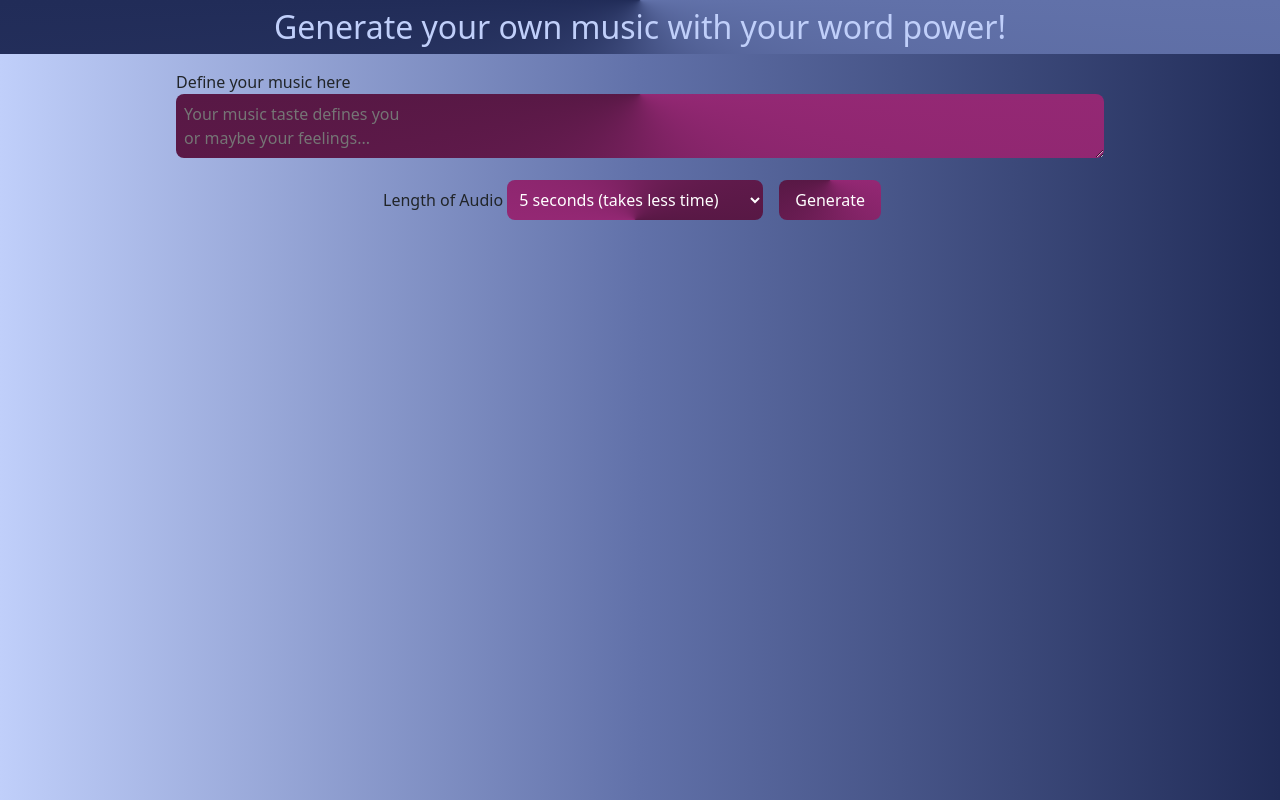
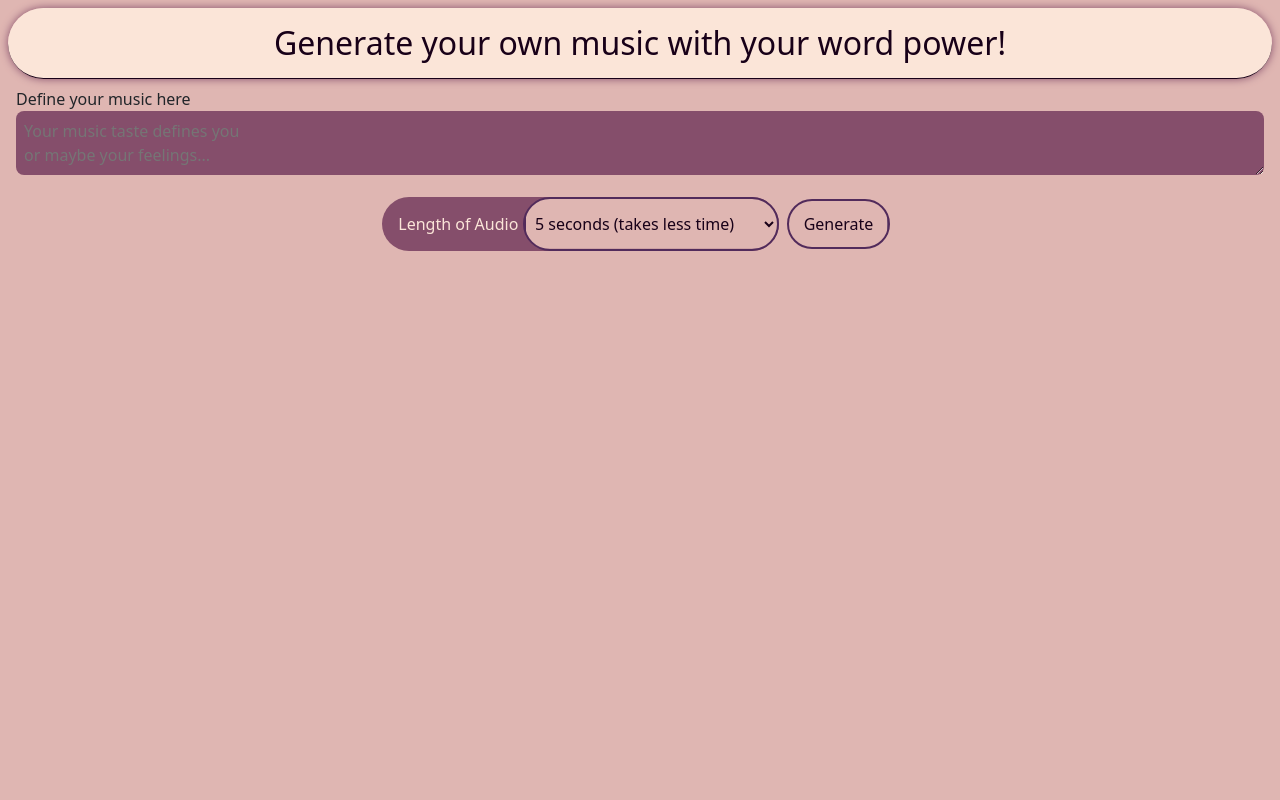
Before and after one commit to AjayRahul1/Music-Generation, a FastAPI app: page / in a window 1280 px wide. Run offline with FastAPI, Linux system fonts and the light colour scheme; some libraries are stand-ins or nearby versions.

Commit message:
Modify whole design with more fluid animations
New Animation of Jerry

```diff
--- a/templates/index.html
+++ b/templates/index.html
@@ -48,11 +48,41 @@
       --pink-l3: #581845;
       --pinkTopBottomConeGradient: repeating-conic-gradient(from 270deg at 50% 0%, var(--pink-l2), var(--pink-l1), var(--pink-l3));
       --pinkBottomTopConeGradient: repeating-conic-gradient(from 90deg at 50% 100%, var(--pink-l2), var(--pink-l1), var(--pink-l3));
+
+      --nothingLightBG: #E2E2E2;
+      --nothingLightIconBG : #F1F1F1;
+      --nothingTextOnLight: #1b1b1b;
+
+      /* Grape Black, Purple, Slight Dark Violet, Slight Dark Pink, Flesh, Light Cream  */
+      --grapeBlack: #180018;
+      --purple: #2B124C;
+      --slightDarkViolet: #522B5B;
+      --slightDarkPink: #854E6B;
+      --flesh: #DFB6B2;
+      --lightCream: #FBE5D8;
     }
 
-    body {
-      background-image: var(--blue-linear-gradient);
-      min-height: 100vh;
+    html, body {
+      background-color: var(--flesh);
+      min-height: 99vh;
+    }
+
+    .header {
+      margin: 8px;
+      border-radius: 50px;
+      padding: 16px;
+      color: var(--grapeBlack);
+      text-align: center;
+      border-bottom: 1px solid var(--grapeBlack);
+      box-shadow: 0 0 8px var(--slightDarkPink);
+      background: linear-gradient(to bottom, var(--lightCream) 50%, var(--grapeBlack) 50%) top;
+      background-size: 100% 200%;
+      transition: 0.5s ease-out;
+    }
+
+    .header:hover {
+      color: var(--lightCream);
+      background-position: bottom;
     }
 
     p {
@@ -73,55 +103,66 @@
 
     @keyframes skeleton-loading {
       0% {
-        background-color: hsl(200, 20%, 70%);
+        background-color: hsl(328, 26%, 70%);
       }
 
       100% {
-        background-color: hsl(200, 20%, 95%);
+        background-color: hsl(328, 26%, 95%);
       }
     }
 
     .textArea {
-      color: var(--blue-l1);
+      color: var(--lightCream);
       padding: 8px;
-      border: 0px;
-      outline: 0px;
-      background-image: var(--pinkTopBottomConeGradient);
+      border: 0;
+      outline: 0;
+      background-color: var(--slightDarkPink);
       width: 100%;
       border-radius: 0.5em;
+      transition: 0.25s ease-out;
     }
 
     .textArea:focus,
     .textArea:hover {
-      outline: none;
-      border: 2px solid var(--blue-l1);
-      box-shadow: 0 0 16px var(--blue-l6);
+      outline: 1px solid var(--purple);
+      border: 2px solid var(--flesh);
+      box-shadow: 0 0 16px var(--grapeBlack);
     }
 
     .selectDropdown {
-      max-width: max-content;
-      color: #fff;
-      background-image: var(--pinkBottomTopConeGradient);
-      border: 1px;
+      min-width: max-content;
+      color: var(--grapeBlack);
+      border: 2px solid var(--slightDarkViolet);
       outline: 0px;
-      padding: 0.5em;
-      border-radius: 0.5em;
+      padding: 0.8em 0.4em;
+      border-radius: 2em;
+      /* background-color: var(--slightDarkViolet); */
+      /* background-color: var(--flesh); */
+      background: linear-gradient(to left, var(--flesh) 50%, var(--slightDarkViolet) 50%) right;
+      background-size: 200%;
+      transition: 0.5s ease-out;
     }
 
     .selectDropdown:hover {
-      background-image: var(--pinkTopBottomConeGradient);
+      color: var(--lightCream);
+      cursor: pointer;
+      background-position: left;
     }
 
-    .pinkAnimateBtn {
-      border: 0px;
-      color: #fff;
-      background-image: var(--pinkTopBottomConeGradient);
-      padding: 0.5em 1em;
-      border-radius: 0.5em;
+    .animateBtn {
+      border: 2px solid var(--slightDarkViolet);
+      color: var(--grapeBlack);
+      /* background: transparent; */
+      background: linear-gradient(to left, transparent 50%, var(--purple) 50%) right;
+      background-size: 200%;
+      padding: 0.7em 0.9em;
+      border-radius: 2em;
+      transition: 0.5s ease-out;
     }
 
-    .pinkAnimateBtn:hover {
-      background-image: var(--pinkBottomTopConeGradient)
+    .animateBtn:hover {
+      color: var(--lightCream);
+      background-position: left;
     }
 
     .blueGradientBtn {
@@ -131,24 +172,33 @@
       padding: 0.5em 1em;
       border-radius: 0.5em;
     }
+
+    .spin {
+      -webkit-animation: spin-image 4s linear infinite;
+      -moz-animation: spin-image 4s linear infinite;
+      animation: spin-image 4s linear infinite;
+    }
+
+    @keyframes spin-image {
+      100% { transform: rotate(360deg); }
+    }
   </style>
 </head>
 
 <body>
-  <h2
-    style="padding: 8px; color: var(--blue-l1); margin-bottom: 0.5em; text-align: center; background-image: var(--blueTopBottomConeGradient)">
+  <h2 class="header">
     Generate your own music with your word power!</h2>
-  <div class="px-3 my-1" style="max-width: 960px; margin-inline: auto;">
+  <div class="my-1" style="margin-inline: auto; padding-inline: 16px;">
     <form hx-post="/generate-music" hx-trigger="submit" hx-target="#waveformPlay">
       <div class="mb-3">
         <!-- &#10; stands for new line -->
         <label for="musicPrompt">Define your music here</label>
         <textarea class="textArea" id="musicPrompt" name="musicPrompt"
           placeholder="Your music taste defines you&#10;or maybe your feelings..."
-          aria-placeholder="Your music taste defines you..." required></textarea>
+          aria-placeholder="Your music taste defines you&#10;or maybe your feelings..." required></textarea>
       </div>
-      <div class="row row-cols-sm-auto g-3 justify-content-center align-items-center w-100">
-        <div class="col-12">
+      <div class="row row-cols-sm-auto g-3 justify-content-center align-items-center">
+        <div class="col-12" style="border-radius: 2em; background-color: var(--slightDarkPink); padding: 0 0 0 1em; color: var(--lightCream);">
           <label for="audioLength">Length of Audio</label>
           <select id="audioLength" name="audioLength" class="selectDropdown" aria-label="Length of Audio">
             <option value="5">5 seconds (takes less time)</option>
@@ -157,8 +207,8 @@
             <option value="30">30 seconds (takes more time)</option>
           </select>
         </div>
-        <div class="col-12">
-          <button class="pinkAnimateBtn" type="submit" id="generateMusic" onclick="loadingScreen()">Generate</button>
+        <div>
+          <button class="animateBtn" type="submit" id="generateMusic" onclick="loadingScreen()">Generate</button>
         </div>
       </div>
     </form>
@@ -180,10 +230,12 @@
     let promptText = document.getElementById("musicPrompt").value;
     if (promptText != "") {
       var waveformPlay = document.getElementById('waveformPlay');
-      var loadingContent = `<div>
-        <div class="skeleton" style="width: 100%; height: 15rem;"></div>
+      var loadingContent = `<div style="display: flex; flex-direction: column; align-items: center;">
+        <div class="skeleton" style="padding:2em; height: auto; border-radius: 100%; width: max-content; display:flex; justify-content: center; align-items:center;" >
+          <img class="spin" src="/static/jerry_listening.gif" style="width: 15rem; height: 15rem; border-radius: 100%; object-fit: cover;" />
+        </div>
         <div>
-          <div class="skeleton skelButton" style="text-align: center; min-height: min-content; margin-inline: auto; max-width: fit-content;">We too can't wait to Play ;)</div>
+          <div class="skeleton skelButton" style="min-height: min-content; margin-inline: auto; max-width: fit-content;">We too can't wait to Play ;)</div>
         </div>`;
       waveformPlay.innerHTML = loadingContent;
     }
```
Also changed, not shown: 1 other file.
